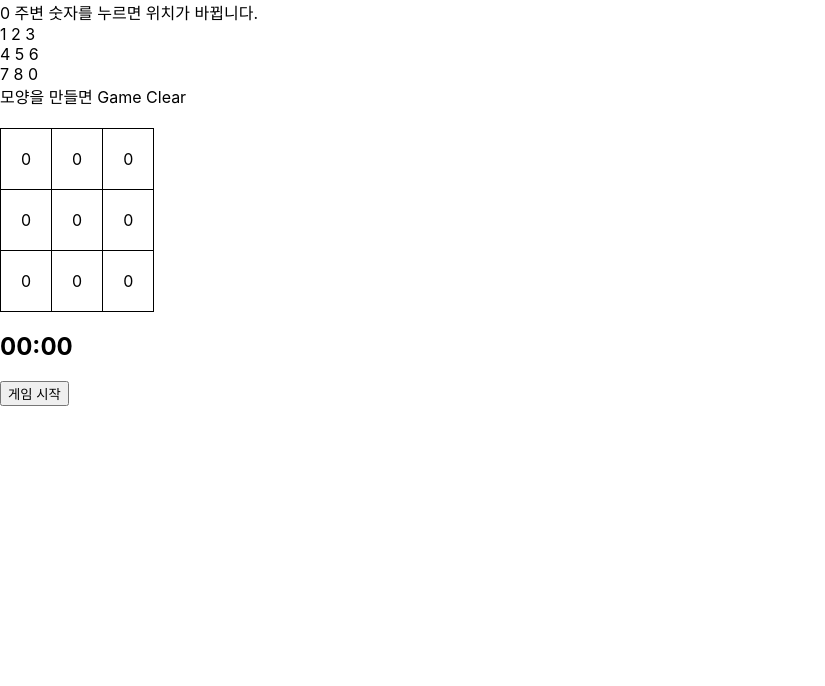
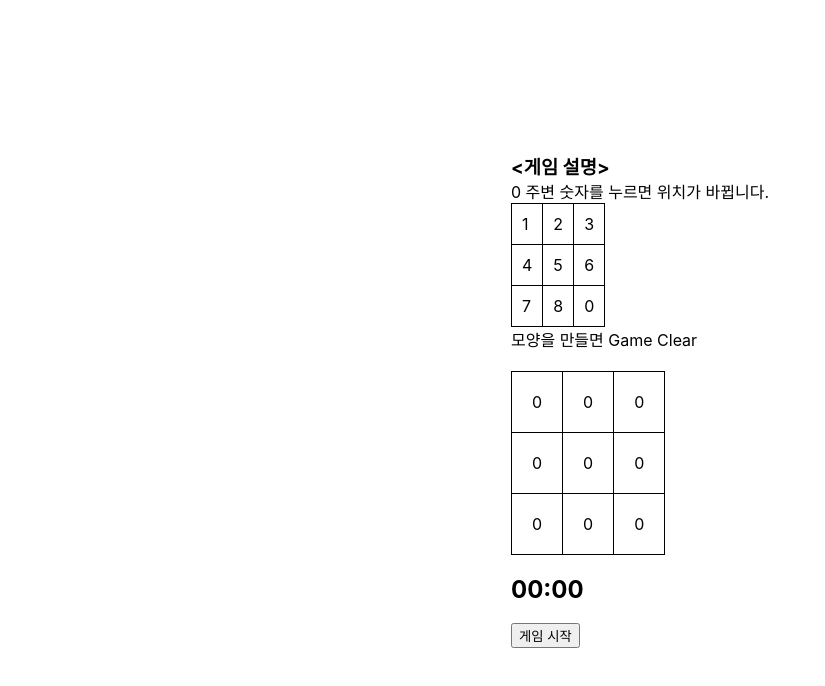
Before and after one commit to dobot0101/numberSlideGame, a React (Create React App) app: page / in a window 1280 px wide. Shown: the top 686 px of the page, without its empty margins (0-825 px from the left). Built offline with nearby package versions, Linux system fonts and the light colour scheme.

Commit message:
CSS, 게임 설명 수정

```diff
--- a/src/App.css
+++ b/src/App.css
@@ -1,4 +1,13 @@
-.slide_table {
+button {
+  cursor: pointer;
+}
+
+table {
   border: 1px solid;
   border-collapse: collapse;
 }
+tr,
+td {
+  border: 1px solid;
+  padding: 10px;
+}
--- a/src/App.js
+++ b/src/App.js
@@ -1,6 +1,13 @@
 import React, { useState, useRef } from "react";
 import "./App.css";
 import Tr from "./Tr";
+import styled from "styled-components";
+
+//20200315, ldh, styled-components 사용 css 변경
+const StyledTable = styled.table`
+  border: 1px solid;
+  border-collapse: collapse;
+`;
 
 let timer;
 const App = () => {
@@ -115,17 +122,35 @@ const App = () => {
     <div>
       {/* 게임 설명 추가 */}
       <div>
+        <h3 style={{ margin: 0 }}>{"<게임 설명>"}</h3>
         0 주변 숫자를 누르면 위치가 바뀝니다.
         <br />
-        1 2 3<br />
+        <table>
+          <tr>
+            <td>1</td>
+            <td>2</td>
+            <td>3</td>
+          </tr>
+          <tr>
+            <td>4</td>
+            <td>5</td>
+            <td>6</td>
+          </tr>
+          <tr>
+            <td>7</td>
+            <td>8</td>
+            <td>0</td>
+          </tr>
+        </table>
+        {/* 1 2 3<br />
         4 5 6<br />
-        7 8 0<br />
+        7 8 0<br /> */}
         모양을 만들면 Game Clear
       </div>
       <br />
-      <table className="slide_table">
+      <StyledTable>
         <tbody>{renderTr()}</tbody>
-      </table>
+      </StyledTable>
       <h2 ref={timerRef}>00:00</h2>
       {!isStart ? (
         <button onClick={start}>게임 시작</button>
--- a/src/index.css
+++ b/src/index.css
@@ -1,13 +1,21 @@
 body {
   margin: 0;
-  font-family: -apple-system, BlinkMacSystemFont, 'Segoe UI', 'Roboto', 'Oxygen',
-    'Ubuntu', 'Cantarell', 'Fira Sans', 'Droid Sans', 'Helvetica Neue',
+  font-family: -apple-system, BlinkMacSystemFont, "Segoe UI", "Roboto", "Oxygen",
+    "Ubuntu", "Cantarell", "Fira Sans", "Droid Sans", "Helvetica Neue",
     sans-serif;
   -webkit-font-smoothing: antialiased;
   -moz-osx-font-smoothing: grayscale;
+  display: flex;
+  justify-content: center;
+  align-items: center;
 }
 
 code {
-  font-family: source-code-pro, Menlo, Monaco, Consolas, 'Courier New',
+  font-family: source-code-pro, Menlo, Monaco, Consolas, "Courier New",
     monospace;
 }
+
+html,
+body {
+  height: 100%;
+}
```
